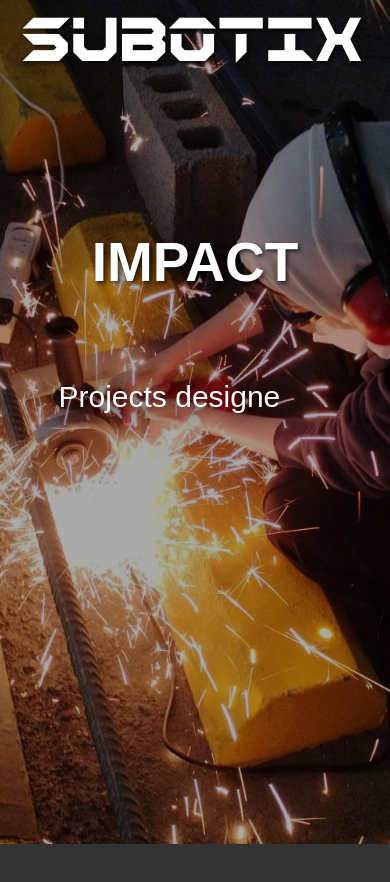
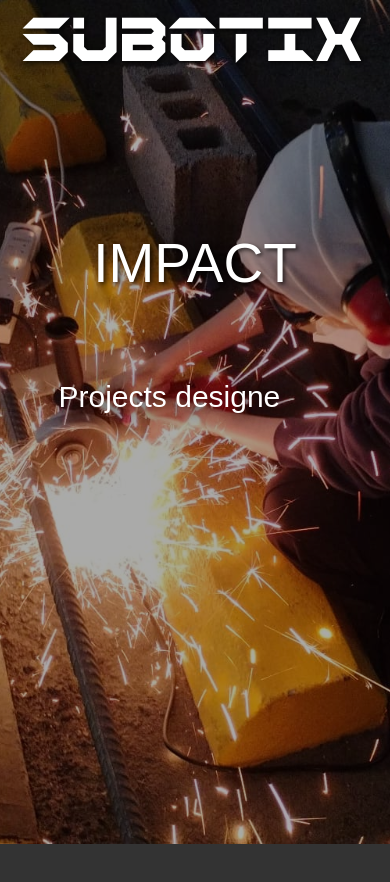
Before and after one commit to Matteo-Y/MSX-Site, a React (Create React App) app: page / in a window 390 px wide. Shown: the top 882 px of the page. Built offline with nearby package versions, Linux system fonts and the light colour scheme; the HTML template or start-up script is replaced by a standard one.

Commit message:
landing titles nav

```diff
--- a/package.json
+++ b/package.json
@@ -1,6 +1,6 @@
 {
   "homepage": "https://sawysawy.com/",
-  "name": "subotix_website",
+  "name": "subotix",
   "version": "0.1.0",
   "private": true,
   "dependencies": {
@@ -9,6 +9,7 @@
     "@testing-library/user-event": "^13.5.0",
     "react": "^18.3.1",
     "react-dom": "^18.3.1",
+    "react-router-dom": "^6.27.0",
     "react-scripts": "5.0.1",
     "web-vitals": "^2.1.4"
   },
--- a/src/App.js
+++ b/src/App.js
@@ -1,10 +1,19 @@
+import { HashRouter, Route, Routes } from 'react-router-dom';
 import './App.css';
 import Landing from './modules/Landing/Landing.js'
+import Projects from './modules/Projects/Projects.js';
+import ScrollToTop from './modules/Tools/ScrollToTop.js'
 
 function App() {
   return (
     <div className="App">
-      <Landing />
+      <HashRouter>
+        <ScrollToTop />
+        <Routes>
+          <Route path={"/"} element={<Landing/>}/>
+          <Route path={"/projects"} element={<Projects/>}/>
+        </Routes>
+      </HashRouter>
     </div>
   );
 }
--- a/src/modules/Landing/Landing.js
+++ b/src/modules/Landing/Landing.js
@@ -8,6 +8,7 @@ const landingTitles = [
   "SCALABLE",
   "COMMUNITY"
 ]
+const titleSectionMap = [0, 3, 1, 2]
 const landingCaptions= [
   "We design impactful, scalable STEAM solutions for your community",
   "Projects designed to inspire and build skills",
@@ -30,6 +31,7 @@ const LandingPage = () => {
         const sectionEnd = sectionStart + window.innerHeight;
 
         if (scrollTop >= sectionStart - window.innerHeight / 2 && scrollTop < sectionEnd - window.innerHeight / 2) {
+          setHeaderAnim(true);
           section.classList.add('visible');
         } else {
           section.classList.remove('visible');
@@ -104,7 +106,7 @@ const LandingPage = () => {
           <div className="background-image bg1"></div>
           <div className="background-image bg2"></div>
           <div className="background-image bg3"></div>
-          <h2>{landingTitles[landingIndex]}</h2>
+          <button className="underline-anim" onClick={() => scrollToSection(titleSectionMap[landingIndex])}>{landingTitles[landingIndex]}</button>
           <div className="landing-captions"><TypingEffect words={landingCaptions} index={landingCaptionIndex} typeSpeed={50} delSpeed={20}/></div>
         </div>
         <div className="fade-section custom-section-2" ref={(el) => (sectionsRef.current[1] = el)}>
@@ -121,8 +123,8 @@ const LandingPage = () => {
           <h3 className="fixed-caption bottom-left">Sawy the camel</h3>
         </div>
         <div className="fade-section custom-section-4" ref={(el) => (sectionsRef.current[3] = el)}>
-          <h2>NEXT LEVEL PROJECTS</h2>
-          <button className="solid-button" onClick={() => {}}> See more </button>
+          <h2>MAKING NEXT LEVEL PROJECTS</h2>
+          <a className="solid-button" href=""> See more </a>
           <h3 className="fixed-caption bottom-right">3D printed longhorn bull<br/> with the colors of the American flag</h3>
         </div>
         <div className="fade-section custom-section-5" ref={(el) => (sectionsRef.current[4] = el)}>
--- a/src/modules/Landing/styles/Landing.css
+++ b/src/modules/Landing/styles/Landing.css
@@ -228,11 +228,13 @@
 }
 .solid-button {
   background-color: white;
+  color: black;
   border: none;
   margin: 20px;
   padding: 10px;
   font-size: 2rem;
   cursor: pointer;
+  text-decoration: none;
   transition: all 0.2s;
   box-shadow: 0 0 5px rgba(0, 0, 0, 0.7);
 }
@@ -251,62 +253,24 @@
   background-color: #999;
 }
 
-.undeline-anim {
+.underline-anim {
   position: relative;
   overflow: hidden;
 }
-.undeline-anim::after {
+.underline-anim::after {
   content: "";
   position: absolute;
-  bottom: 0;
+  bottom: 7px;
   left: 0;
   width: 100%;
   height: 4px;
   background-color: white;
-  transition: opacity 300ms, transform 300ms;
+  transition: opacity 1s, transform 300ms;
   opacity: 1;
   transform: translate3d(-100%, 0, 0);
 }
-.undeline-anim:hover::after, .undeline-anim :focus::after {
+.underline-anim:hover::after, .underline-anim :focus::after {
   transform: translate3d(0, 0, 0);
-}
-
-.landing-nav {
-  position: fixed;
-  bottom: 110px;
-  left: 5%;
-  z-index: 3;
-}
-.landing-nav button {
-  background: none;
-  color: white;
-  border: none;
-  font-size: 2rem;
-  margin: 0 20px 0 20px;
-  padding: 0.2em 0;
-  cursor: pointer;
-}
-
-@media (max-width: 500px) {
-  .landing-nav {
-    display: none;
-  }
-}
-@media (max-height: 500px) {
-  .landing-nav {
-    display: none;
-  }
-}
-.arrow-indicator {
-  color: white;
-  position: fixed;
-  bottom: 40px;
-  left: 50%;
-  transform: translateX(-50%);
-  font-size: 4rem;
-  opacity: 0;
-  animation: fadeMove 3s ease-in-out infinite;
-  z-index: 2;
 }
 
 @keyframes fadeMove {
@@ -364,15 +328,19 @@
 .custom-section-1 .bg3 {
   background-image: url("../res/bg-images/landing-images/2.jpg");
 }
-.custom-section-1 h2 {
+.custom-section-1 button {
+  background: none;
+  border: none;
+  color: white;
   position: fixed;
+  cursor: pointer;
   top: 300px;
   font-size: 200px !important;
   text-shadow: 2px 2px 4px rgba(0, 0, 0, 0.7);
   margin: 0;
 }
 @media (max-width: 1300px) {
-  .custom-section-1 h2 {
+  .custom-section-1 button {
     position: fixed;
     top: 200px;
     font-size: 120px !important;
@@ -380,21 +348,21 @@
   }
 }
 @media (max-width: 800px) {
-  .custom-section-1 h2 {
+  .custom-section-1 button {
     top: 200px;
     font-size: 80px !important;
     text-shadow: 2px 2px 4px rgba(0, 0, 0, 0.7);
   }
 }
 @media (max-width: 500px) {
-  .custom-section-1 h2 {
+  .custom-section-1 button {
     top: 230px;
     font-size: 55px !important;
     text-shadow: 2px 2px 4px rgba(0, 0, 0, 0.7);
   }
 }
 @media (max-height: 500px) {
-  .custom-section-1 h2 {
+  .custom-section-1 button {
     top: 100px !important;
   }
 }
--- a/src/modules/Landing/styles/Landing.scss
+++ b/src/modules/Landing/styles/Landing.scss
@@ -239,11 +239,13 @@
 
 .solid-button {
   background-color: white;
+  color: black;
   border: none;
   margin: 20px;
   padding: 10px;
   font-size: 2rem;
   cursor: pointer;
+  text-decoration: none;
   transition: all 0.2s;
   box-shadow: 0 0 5px rgba(0, 0, 0, 0.7);
 }
@@ -258,19 +260,19 @@
   background-color: #999;
 }
 
-.undeline-anim {
+.underline-anim {
   position: relative;
   overflow: hidden;
 
   &::after {
     content: '';
     position: absolute;
-    bottom: 0;
+    bottom: 7px;
     left: 0;
     width: 100%;
     height: 4px;
     background-color: white;
-    transition: opacity 300ms, transform 300ms;
+    transition: opacity 1s, transform 300ms;
     opacity: 1;
     transform: translate3d(-100%, 0, 0);
   }
@@ -278,45 +280,6 @@
   &:hover::after, :focus::after {
     transform: translate3d(0, 0, 0);
   }
-}
-
-.landing-nav {
-  position: fixed;
-  bottom: 110px;
-  left: 5%;
-  z-index: 3;
-
-  button {
-    background: none;
-    color: white;
-    border: none;
-    font-size: 2rem;
-    margin: 0 20px 0 20px;
-    padding: 0.2em 0;
-    cursor: pointer;
-  }
-}
-@media (max-width: 500px) {
-  .landing-nav {
-    display: none;
-  }
-}
-@media (max-height: 500px) {
-  .landing-nav {
-    display: none;
-  }
-}
-
-.arrow-indicator {
-  color: white;
-  position: fixed;
-  bottom: 40px;
-  left: 50%;
-  transform: translateX(-50%);
-  font-size: 4rem;
-  opacity: 0;
-  animation: fadeMove 3s ease-in-out infinite;
-  z-index: 2;
 }
 
 @keyframes fadeMove {
@@ -364,15 +327,19 @@
   .bg2 { background-image: url("../res/bg-images/landing-images/1.jpg"); }
   .bg3 { background-image: url("../res/bg-images/landing-images/2.jpg"); }
 
-  h2 {
+  button {
+    background: none;
+    border: none;
+    color: white;
     position: fixed;
+    cursor: pointer;
     top:300px;
     font-size: 200px !important;
     text-shadow: 2px 2px 4px rgba(0, 0, 0, 0.7);
     margin: 0;
   }
   @media (max-width: 1300px) {
-    h2 {
+    button {
       position: fixed;
       top:200px;
       font-size: 120px !important;
@@ -380,21 +347,21 @@
     }
   }
   @media (max-width: 800px) {
-    h2 {
+    button {
       top:200px;
       font-size: 80px !important;
       text-shadow: 2px 2px 4px rgba(0, 0, 0, 0.7);
     }
   }
   @media (max-width: 500px) {
-    h2 {
+    button {
       top:230px;
       font-size: 55px !important;
       text-shadow: 2px 2px 4px rgba(0, 0, 0, 0.7);
     }
   }
   @media (max-height: 500px) {
-    h2 {
+    button {
       top: 100px !important;
     }
   }
--- /dev/null
+++ b/src/modules/Projects/Projects.js
@@ -0,0 +1,7 @@
+const Projects = () => {
+    return <div>
+            dawdihfuises
+    </div>
+}
+
+export default Projects;
--- /dev/null
+++ b/src/modules/Tools/ScrollToTop.js
@@ -0,0 +1,24 @@
+import { useEffect } from 'react';
+import { useLocation } from 'react-router-dom';
+
+export default function ScrollToTop() {
+  const { hash } = useLocation(); // Use hash for HashRouter
+
+  useEffect(() => {
+    // Disable automatic scroll restoration
+    if ('scrollRestoration' in window.history) {
+      window.history.scrollRestoration = 'manual';
+    }
+
+    window.scrollTo(0, 0); // Manually scroll to top
+  }, [hash]); // Trigger scroll reset on hash change
+
+  // Optional cleanup (in case you switch between routers)
+  useEffect(() => {
+    return () => {
+      if ('scrollRestoration' in window.history) {
+        window.history.scrollRestoration = 'auto'; // Restore default behavior on unmount
+      }
+    };
+  }, []);
+}
```
Also changed, not shown: 2 other files (tests, documents, lock files or other folders).
